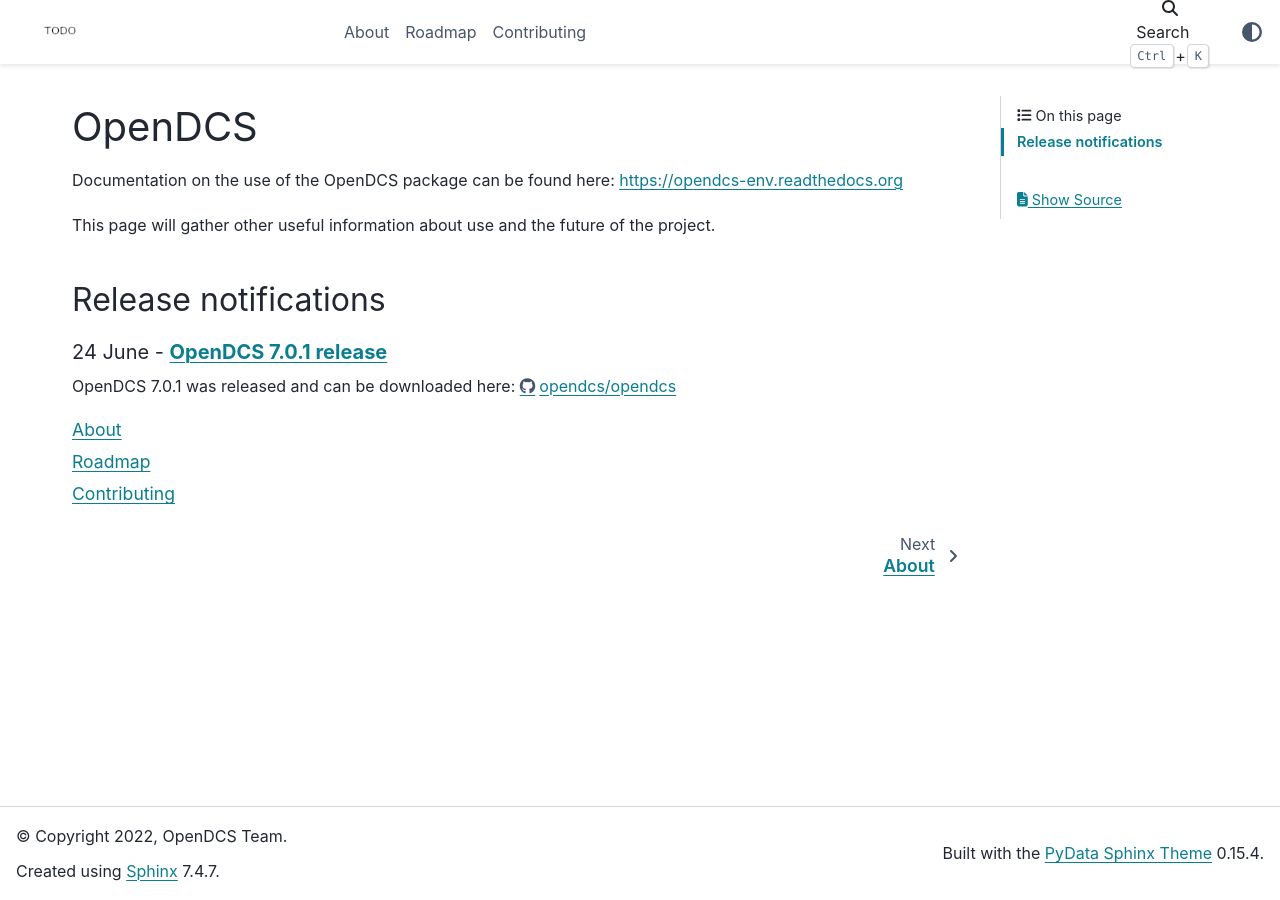
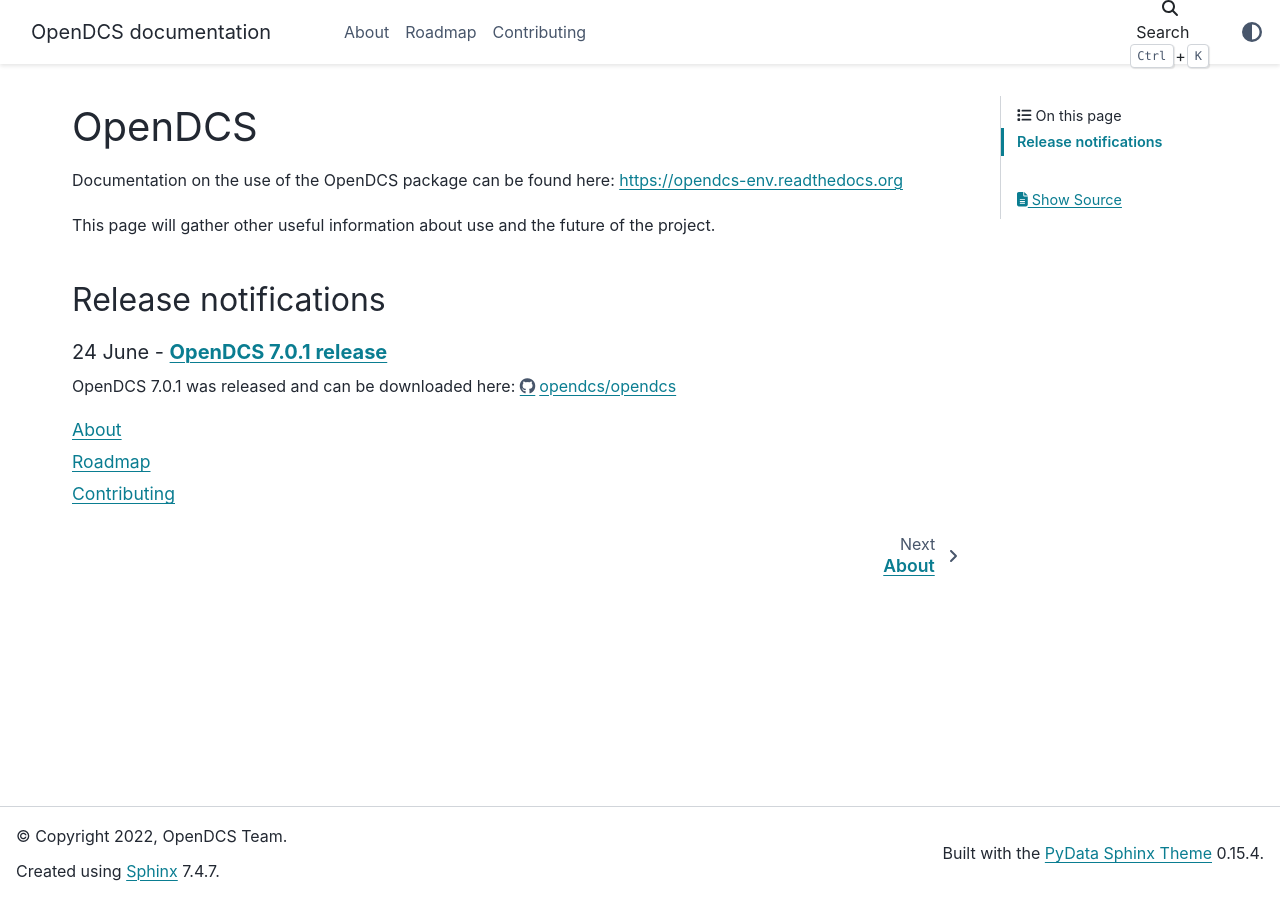
Before and after one commit to opendcs/opendcs.github.io, a Sphinx documentation site: the page built from source/index.rst, in a window 1280 px wide. Built offline with Sphinx 7.4.7 and the PyData theme 0.15.4, drawn with Linux system fonts in a browser that asks for light colours.

```diff
--- a/source/conf.py
+++ b/source/conf.py
@@ -51,7 +51,6 @@
 html_theme_options = {
     "show_toc_level": 2
 }
-html_logo = "_static/logo.png"
 
 # Add any paths that contain custom static files (such as style sheets) here,
 # relative to this directory. They are copied after the builtin static files,
```
Also changed, not shown: requirements.txt (+4 -4 lines).
